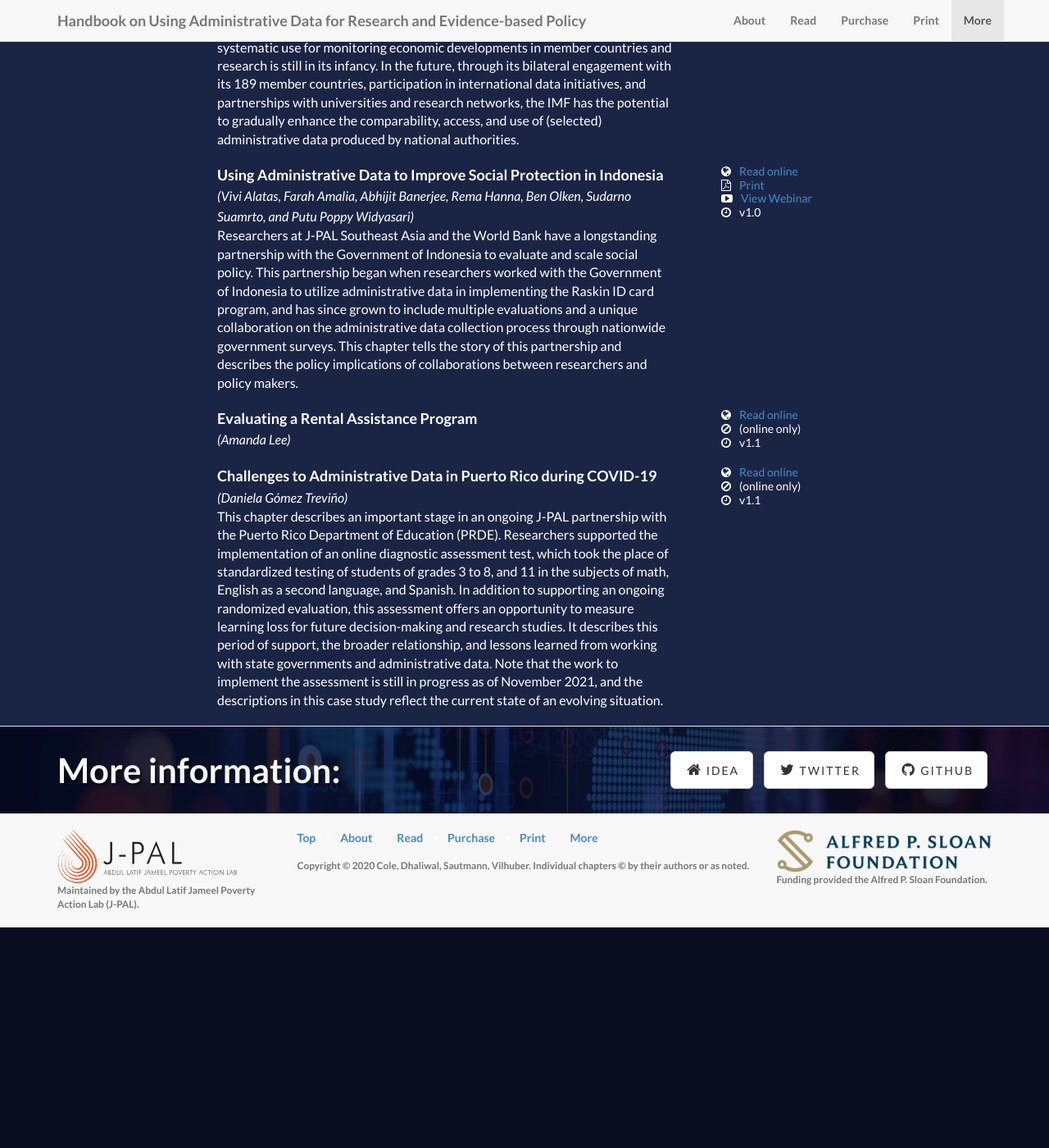
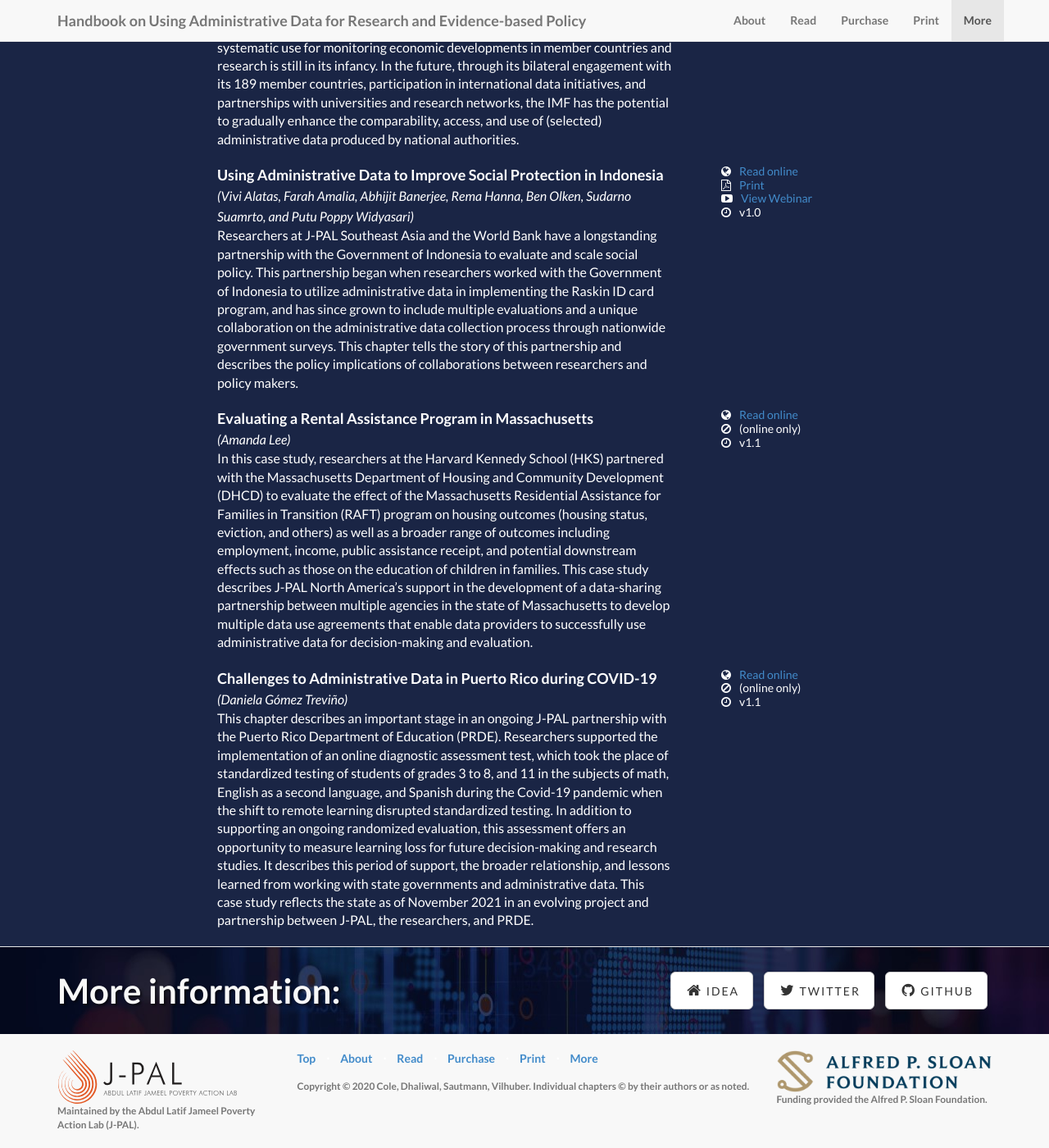
Before and after one commit to admindatahandbook/admindatahandbook.github.io, a Jekyll site: the page built from index.html, in a window 1280 px wide and 1400 px high, scrolled down 7392 px. Shown: the whole window at 82% size. Built offline with Jekyll 4.4.1, drawn with Linux system fonts in a browser that asks for light colours; before the commit the page ends 8523 px from its top, so only the background shows below that.

Commit message:
Adding updated abstracts

```diff
--- a/_chapters/17_chapter.markdown
+++ b/_chapters/17_chapter.markdown
@@ -1,7 +1,7 @@
 ---
 layout: default
 category: case-study
-title: "Evaluating a Rental Assistance Program"
+title: "Evaluating a Rental Assistance Program in Massachusetts"
 authors: Amanda Lee
 printfile:
 printversion:
@@ -10,3 +10,5 @@
 webinarurl:
 webinardate:
 ---
+
+In this case study, researchers at the Harvard Kennedy School (HKS) partnered with the Massachusetts Department of Housing and Community Development (DHCD) to evaluate the effect of the Massachusetts Residential Assistance for Families in Transition (RAFT) program on housing outcomes (housing status, eviction, and others) as well as a broader range of outcomes including employment, income, public assistance receipt, and potential downstream effects such as those on the education of children in families. This case study describes J-PAL North America’s support in the development of a data-sharing partnership between multiple agencies in the state of Massachusetts to develop multiple data use agreements that enable data providers to successfully use administrative data for decision-making and evaluation.
--- a/_chapters/18_chapter.markdown
+++ b/_chapters/18_chapter.markdown
@@ -11,4 +11,4 @@
 webinardate:
 ---
 
-This chapter describes an important stage in an ongoing J-PAL partnership with the Puerto Rico Department of Education (PRDE). Researchers supported the implementation of an online diagnostic assessment test, which took the place of standardized testing of students of grades 3 to 8, and 11 in the subjects of math, English as a second language, and Spanish. In addition to supporting an ongoing randomized evaluation, this assessment offers an opportunity to measure learning loss for future decision-making and research studies. It describes this period of support, the broader relationship, and lessons learned from working with state governments and administrative data. Note that the work to implement the assessment is still in progress as of November 2021, and the descriptions in this case study reflect the current state of an evolving situation.
+This chapter describes an important stage in an ongoing J-PAL partnership with the Puerto Rico Department of Education (PRDE). Researchers supported the implementation of an online diagnostic assessment test, which took the place of standardized testing of students of grades 3 to 8, and 11 in the subjects of math, English as a second language, and Spanish during the Covid-19 pandemic when the shift to remote learning disrupted standardized testing. In addition to supporting an ongoing randomized evaluation, this assessment offers an opportunity to measure learning loss for future decision-making and research studies. It describes this period of support, the broader relationship, and lessons learned from working with state governments and administrative data. This case study reflects the state as of November 2021 in an evolving project and partnership between J-PAL, the researchers, and PRDE.
```
